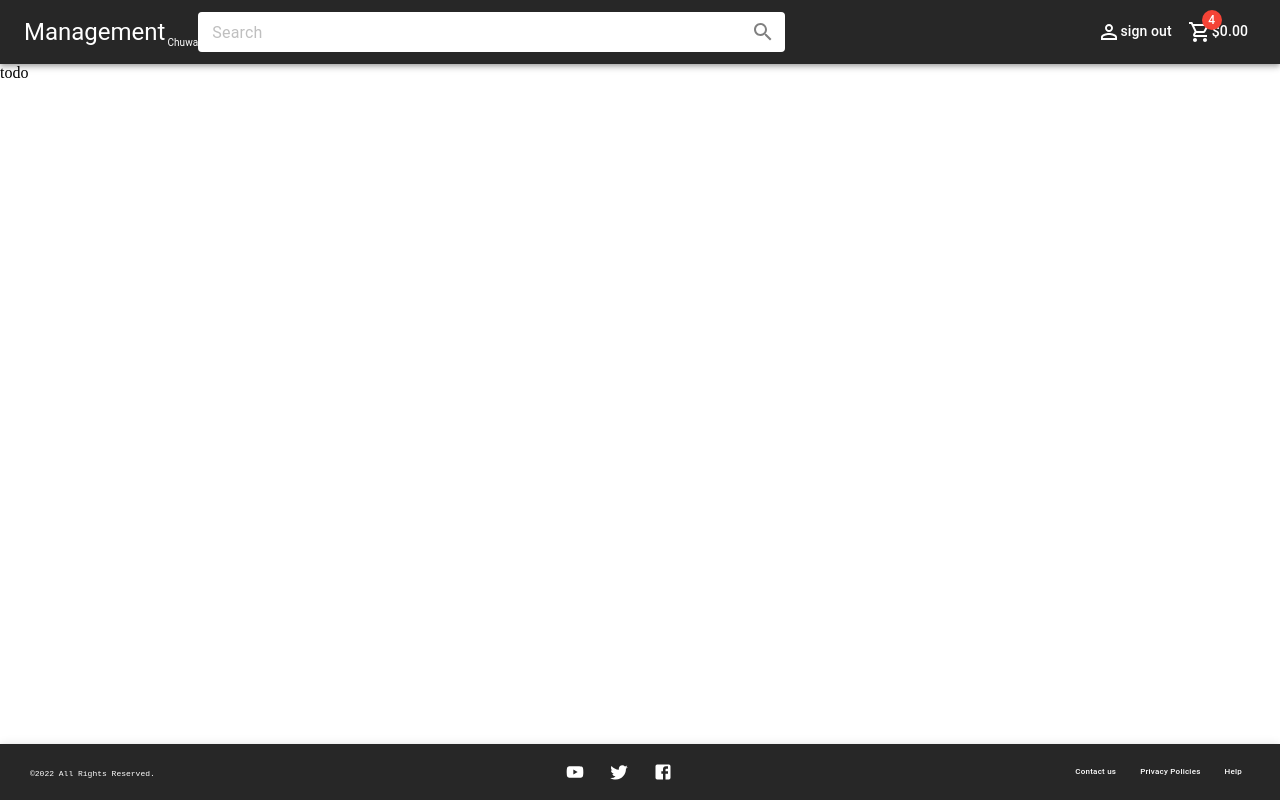
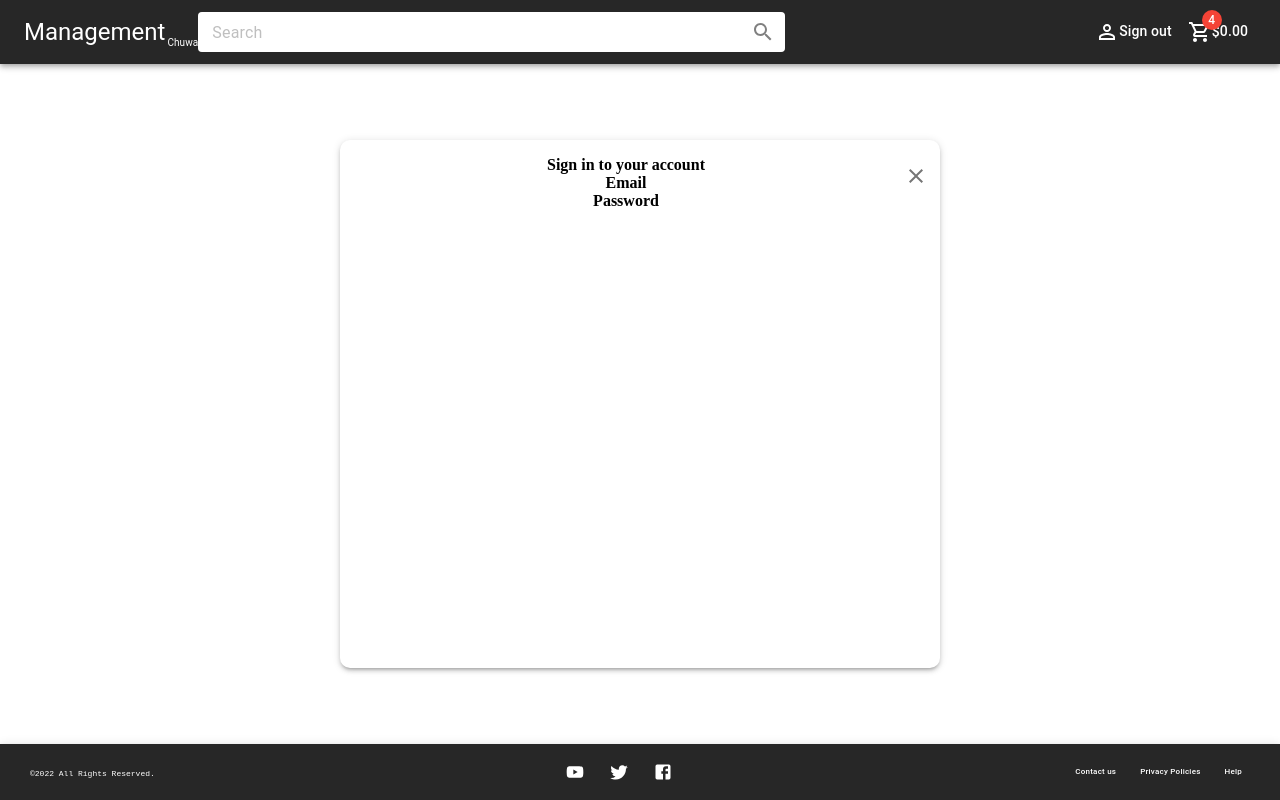
Before and after one commit to DDDDDeng2022/Shopping_website, a React (Vite) app in the folder client/: page /signin in a window 1280 px wide. Built offline with nearby package versions, Linux system fonts and the light colour scheme; no server answers.

Commit message:
Create Signin page

```diff
--- a/client/src/App.css
+++ b/client/src/App.css
@@ -5,5 +5,8 @@
 }
 
 .content {
-  flex-grow: 1
+  display: flex;
+  flex-grow: 1;
+  align-items: center;
+  justify-content: center;
 }
--- a/client/src/App.jsx
+++ b/client/src/App.jsx
@@ -1,7 +1,7 @@
-import Header from './components/Header'
-import Footer from './components/Footer'
-import Content from './components/Content'
-import './App.css';
+import Header from "./components/Header";
+import Footer from "./components/Footer";
+import Content from "./components/Content";
+import "./App.css";
 
 /**
  * todo:
@@ -10,6 +10,8 @@ import './App.css';
  */
 
 import { ThemeProvider, createTheme } from "@mui/material/styles";
+import { useState } from "react";
+
 function App() {
     const darkTheme = createTheme({
         palette: {
@@ -19,15 +21,18 @@ function App() {
             },
         },
     });
+
+    const [loginState, setLoginState] = useState(false);
+
     return (
         <ThemeProvider theme={darkTheme}>
             <div className="container">
-        <Header />
+                <Header onUpdateLogin={setLoginState} loginState={loginState} />
                 <Content />
                 <Footer />
             </div>
         </ThemeProvider>
-  )
+    );
 }
 
-export default App
+export default App;
--- a/client/src/components/Content.jsx
+++ b/client/src/components/Content.jsx
@@ -1,4 +1,5 @@
 import '../App.css'; // 引入 CSS 模块
+import Signin from '../components/user/Signin';
 
 /**
  * todo:
@@ -17,7 +18,8 @@ function Content() {
 
     return (
         <div className='content' >
-            todo
+            {/* todo */}
+            <Signin />
         </div>
     )
 }
--- a/client/src/components/Header.jsx
+++ b/client/src/components/Header.jsx
@@ -4,12 +4,14 @@ import Toolbar from "@mui/material/Toolbar";
 import IconButton from "@mui/material/IconButton";
 import Typography from "@mui/material/Typography";
 import Badge from "@mui/material/Badge";
-import SearchOutlinedIcon from '@mui/icons-material/SearchOutlined';
+import SearchOutlinedIcon from "@mui/icons-material/SearchOutlined";
 import PersonOutlineOutlinedIcon from "@mui/icons-material/PersonOutlineOutlined";
 import ShoppingCartOutlinedIcon from "@mui/icons-material/ShoppingCartOutlined";
 import OutlinedInput from "@mui/material/OutlinedInput";
 import InputAdornment from "@mui/material/InputAdornment";
 import FormControl from "@mui/material/FormControl";
+import PropTypes from "prop-types";
+import { useEffect } from "react";
 /**
  * todo:
  * 1、management和chuwa使用的component有待更改，使其贴近上下错位分布
@@ -19,7 +21,16 @@ export const SearchBar = (props) => {
     // eslint-disable-next-line react/prop-types
     const { isSearchWrap } = props;
     console.log("isSearch: ", isSearchWrap);
-    return (<FormControl sx={{ flexGrow: 1, display: { xs: isSearchWrap ? "block" : "none", sm: isSearchWrap ? "none" : "block" } }}>
+    return (
+        <FormControl
+            sx={{
+                flexGrow: 1,
+                display: {
+                    xs: isSearchWrap ? "block" : "none",
+                    sm: isSearchWrap ? "none" : "block",
+                },
+            }}
+        >
             <OutlinedInput
                 sx={{ backgroundColor: "white", width: "100%", color: "grey" }}
                 id="search"
@@ -28,15 +39,35 @@ export const SearchBar = (props) => {
                 placeholder="Search"
                 endAdornment={
                     <InputAdornment position="end">
-                    <IconButton onClick={() => { console.log("todo") }} edge="end">
+                        <IconButton
+                            onClick={() => {
+                                console.log("todo");
+                            }}
+                            edge="end"
+                        >
                             <SearchOutlinedIcon sx={{ color: "grey" }} />
                         </IconButton>
                     </InputAdornment>
                 }
             />
-    </FormControl>)
+        </FormControl>
+    );
+};
+
+export default function Header({ onUpdateLogin, loginState }) {
+    useEffect(() => {
+        const checkLoginStatus = async () => {
+            try {
+                const response = await fetch("/api/auth/checkLogin");
+                const data = await response.json();
+                onUpdateLogin(data.isLoggedIn);
+            } catch (err) {
+                console.error("Error checking login status", err);
             }
-export default function Header() {
+        };
+        checkLoginStatus();
+    }, []);
+
     return (
         <AppBar position="static">
             <Toolbar>
@@ -50,15 +81,29 @@ export default function Header() {
                 </Typography>
                 <Typography
                     component="div"
-                    sx={{ display: { sm: "block", fontSize: "10px", paddingLeft: "2px", paddingTop: "20px" } }}
+                    sx={{
+                        display: {
+                            sm: "block",
+                            fontSize: "10px",
+                            paddingLeft: "2px",
+                            paddingTop: "20px",
+                        },
+                    }}
                 >
                     Chuwa
                 </Typography>
                 <SearchBar isSearchWrap={false} />
                 <Box
-                    sx={{ flexGrow: 1, display: "flex", justifyContent: "flex-end" }}
+                    sx={{
+                        flexGrow: 1,
+                        display: "flex",
+                        justifyContent: "flex-end",
+                    }}
                 >
-                    <IconButton aria-label="account of current user" color="inherit">
+                    <IconButton
+                        aria-label="account of current user"
+                        color="inherit"
+                    >
                         <PersonOutlineOutlinedIcon />
                         <Typography
                             variant="subtitle2"
@@ -81,7 +126,9 @@ export default function Header() {
 
                                 可以考虑增加isSignOutDialogOpen,isSignInDialogOpen状态，去进行切换
                                 */}
-                            sign out
+                            {/* sign out */}
+                            {console.log("Login State:", loginState)}
+                            {loginState ? "Sign in" : "Sign out"}
                         </Typography>
                     </IconButton>
                     <IconButton color="inherit">
@@ -108,3 +155,8 @@ export default function Header() {
         </AppBar>
     );
 }
+
+Header.propTypes = {
+    loginState: PropTypes.bool.isRequired,
+    onUpdateLogin: PropTypes.func.isRequired,
+};
--- /dev/null
+++ b/client/src/components/user/Signin.jsx
@@ -0,0 +1,61 @@
+import Box from "@mui/system/Box";
+import CloseIcon from "@mui/icons-material/Close";
+import { ThemeProvider, createTheme } from "@mui/material/styles";
+import { FormControl, IconButton } from "@mui/material";
+
+export const EmailBar = (props) => {
+    return <FormControl></FormControl>;
+};
+
+export const PasswordBar = (props) => {};
+
+export default function App() {
+    const box_theme = createTheme({
+        palette: {
+            primary: {
+                main: "#FFFFFF",
+            },
+            shadow: {},
+        },
+    });
+
+    return (
+        <ThemeProvider theme={box_theme}>
+            <Box
+                sx={{
+                    boxSizing: "border-box",
+                    width: 600,
+                    height: 528,
+                    borderRadius: "10px",
+                    boxShadow: 3,
+                    bgcolor: "primary.main",
+                    p: 2,
+                    m: 1,
+                    textAlign: "center",
+                    fontSize: "1rem",
+                    fontWeight: "700",
+                    position: "relative",
+                }}
+            >
+                <IconButton
+                        edge="end"
+                        sx={{
+                            // flexGrow: 1,
+                            display: "flex",
+                            justifyContent: "space-between",
+                            alignItems: "center",
+                            // flexDirection: "column-reverse",
+                            float: "right",
+                        }}
+                    >
+                        <CloseIcon fontSize="40px" />
+                </IconButton>
+                <div className="loginContent">
+                    <div className="loginHeader">Sign in to your account</div>
+                    <div className="email">Email</div>
+                    <div className="password">Password</div>
+                </div>
+            </Box>
+        </ThemeProvider>
+    );
+}
```
Lines whose indentation alone changed are shown as unchanged.
